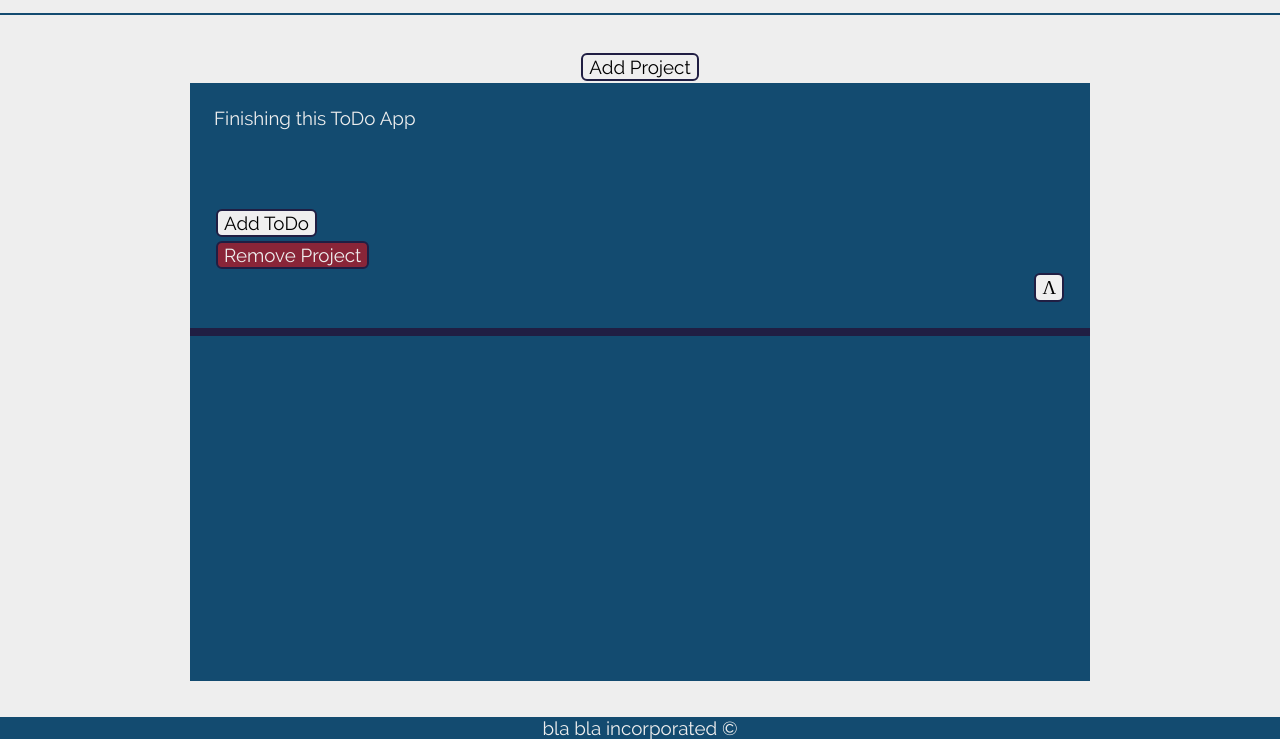
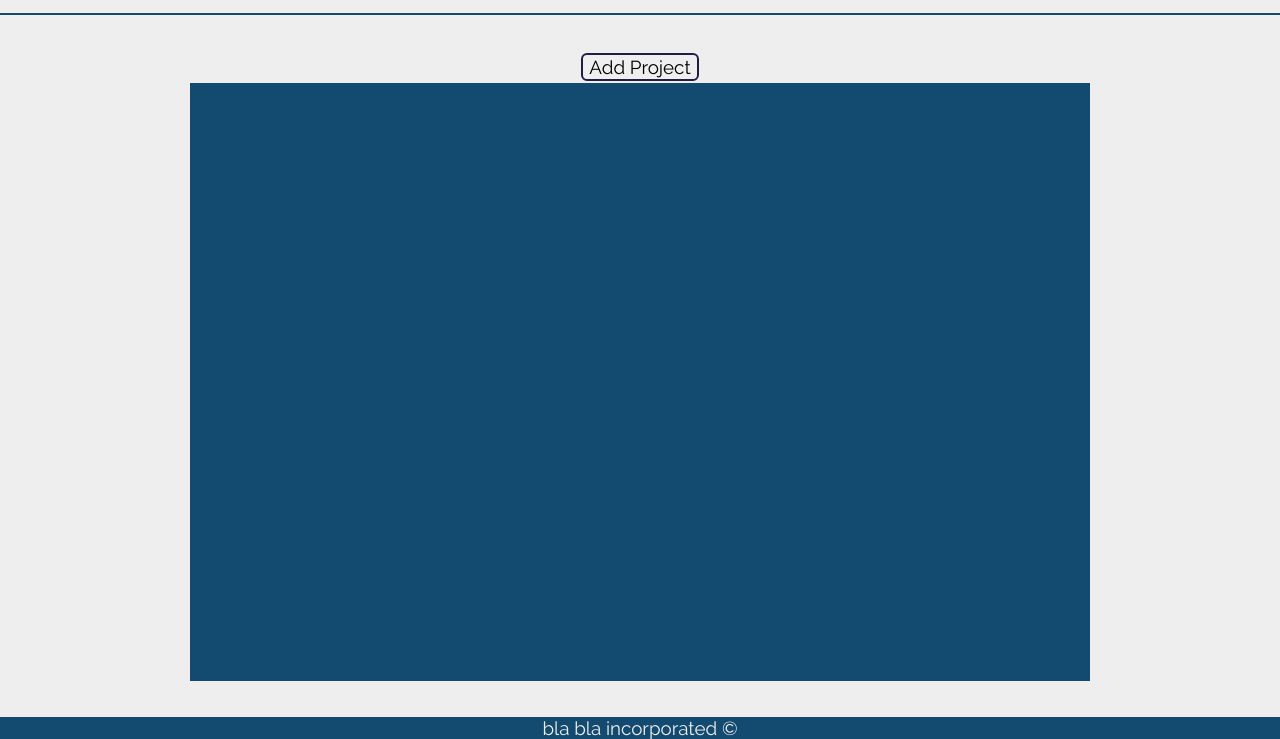
Before and after one commit to Blurr327/todo-app, a website built with webpack: page src/index.html in a window 1280 px wide. Shown: the part 61-800 px from the top of the page. Built offline with nearby package versions, Linux system fonts and the light colour scheme.

Commit message:
chore: remove useless code

```diff
--- a/src/index.js
+++ b/src/index.js
@@ -8,11 +8,6 @@ const appModel = AppModel(localStorage);
 
 appModel.loadStorage();
 
-appModel.addProject("Finishing this ToDo App");
-
-appModel.addToDoToProject(appModel.getIthSubElement(0), "yah", new Date(2040,10,8), "this is a todo", 1, true);
-
-
 const appView = AppView(document, appModel);
 
 const appController = AppController(document, appView, appModel);
--- a/src/style.css
+++ b/src/style.css
@@ -112,8 +112,6 @@ button {
 }
 
 .show {
-    position:sticky;
-
     width:fit-content;
     align-self: flex-end;
     order:1;
@@ -157,7 +155,6 @@ button {
 }
 
 .todo .date {
-    order:2;
     font-size:small;
     align-self: flex-end;
 }
```
